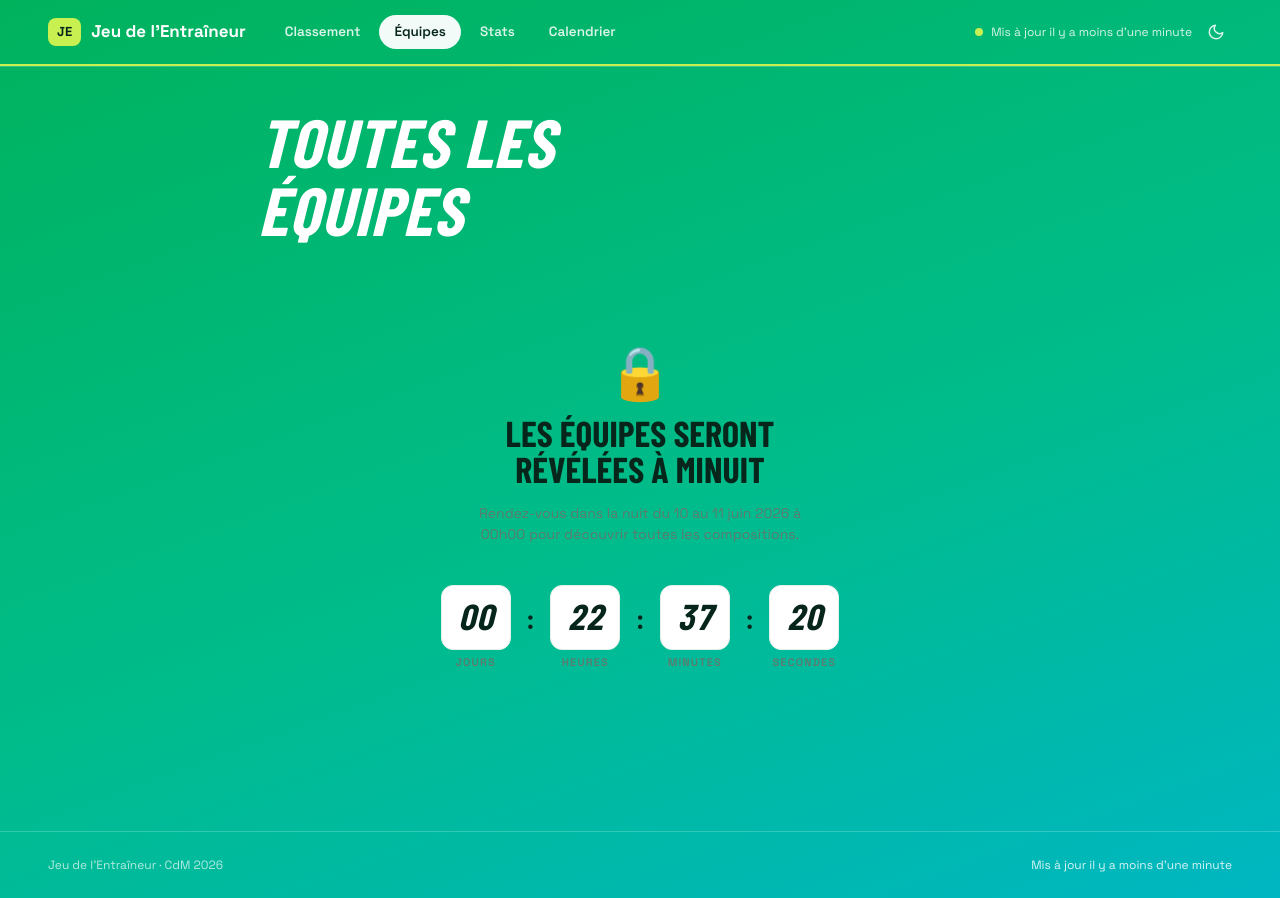
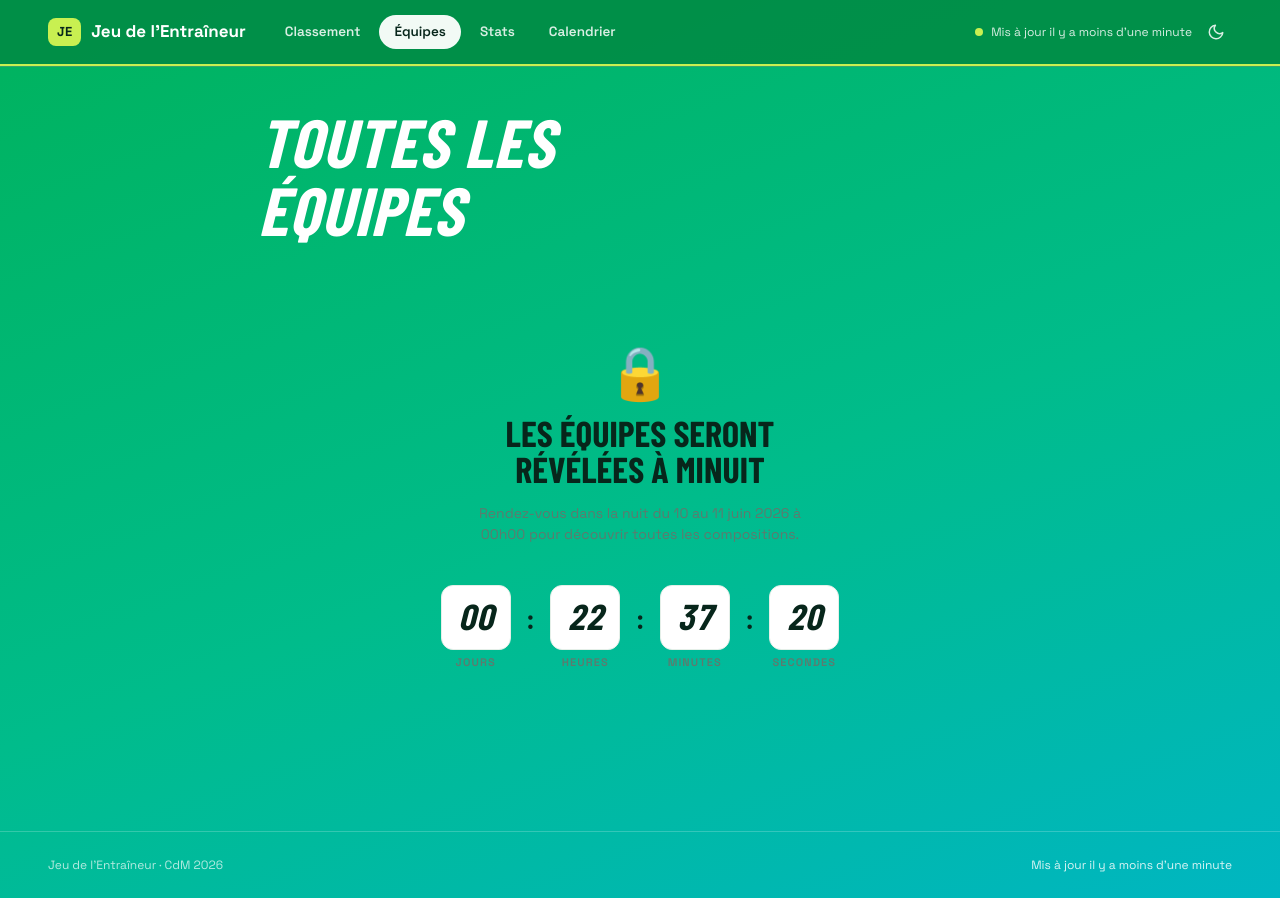
Before and after one commit to elmikitozer/jeu-de-l-entraineur, a Next.js app: page /equipes in a window 1280 px wide. Built offline with nearby package versions, Linux system fonts and the light colour scheme.

Commit message:
fix: navbar opaque au scroll + suppression badge 4-3-3 équipes

```diff
--- a/app/equipes/page.tsx
+++ b/app/equipes/page.tsx
@@ -172,7 +172,6 @@ function ParticipantCard({ participant }: { participant: ParticipantOverview })
             >
               {rankLabel(rank)}
             </span>
-            <span className="text-[10.5px] font-semibold font-body text-sub">4‑3‑3</span>
           </div>
         </div>
         <div className="text-right flex-shrink-0">
--- a/app/globals.css
+++ b/app/globals.css
@@ -55,7 +55,7 @@
 
 /* ── Tokens nav ────────────────────────────────────────────────────── */
 :root {
-  --c-nav-bg: transparent;
+  --c-nav-bg: rgba(0, 140, 70, 0.92);
   --c-nav-text: rgba(255, 255, 255, 0.85);
   --c-nav-text-strong: #ffffff;
   --c-nav-border: rgba(255, 255, 255, 0.2);
```
